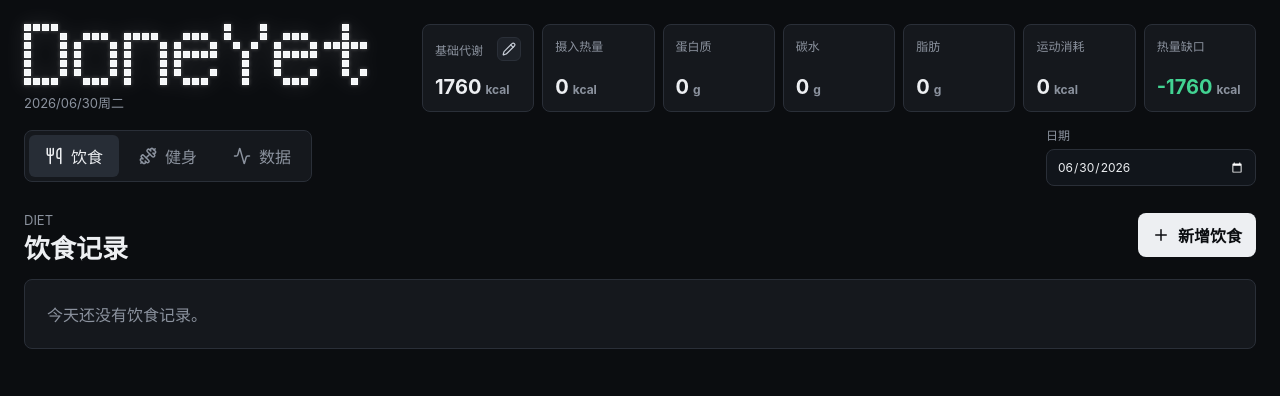
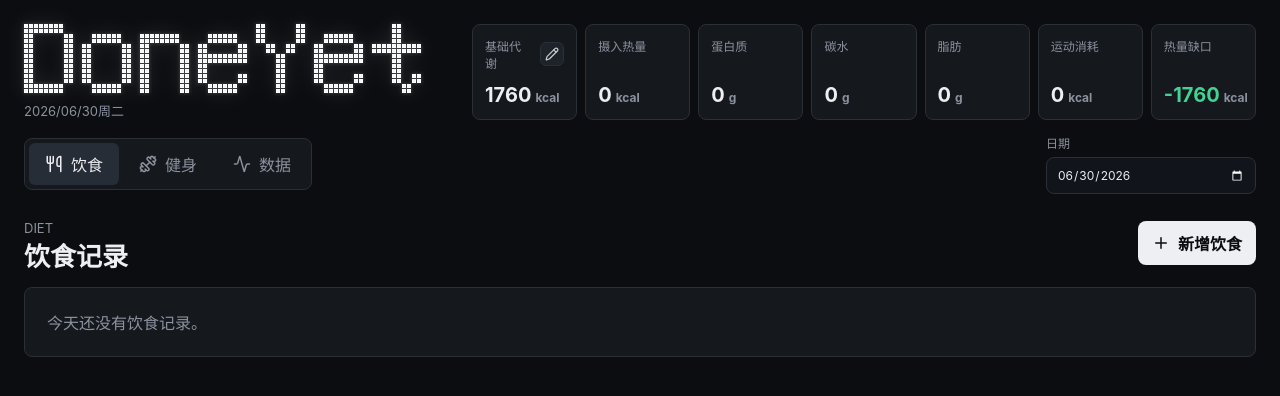
Before and after one commit to gengshuochn/DoneYet_project, a React (Vite) app in the folder client/: page / in a window 1280 px wide. Shown: the top 396 px of the page. Built offline with nearby package versions, Linux system fonts and the light colour scheme.

Commit message:
feat: bolden pixel logo strokes

```diff
--- a/client/src/components/TopStats.tsx
+++ b/client/src/components/TopStats.tsx
@@ -21,21 +21,34 @@ const pixelLetters: Record<string, string[]> = {
   t: ['00100', '00100', '11111', '00100', '00100', '00101', '00010']
 };
 
+function thickenPattern(pattern: string[]) {
+  return pattern.flatMap((row) => {
+    const thickRow = row
+      .split('')
+      .map((cell) => cell.repeat(2))
+      .join('');
+    return [thickRow, thickRow];
+  });
+}
+
 function PixelLogo() {
   return (
     <div className="pixel-word" aria-label="DoneYet" role="img">
-      {'DoneYet'.split('').map((letter, letterIndex) => (
-        <div className="pixel-letter" key={`${letter}-${letterIndex}`}>
-          {pixelLetters[letter].flatMap((row, rowIndex) =>
+      {'DoneYet'.split('').map((letter, letterIndex) => {
+        const pattern = thickenPattern(pixelLetters[letter]);
+        return (
+          <div className="pixel-letter" key={`${letter}-${letterIndex}`}>
+            {pattern.flatMap((row, rowIndex) =>
             row.split('').map((cell, colIndex) => (
               <span
                 className={cell === '1' ? 'pixel-cell on' : 'pixel-cell'}
                 key={`${rowIndex}-${colIndex}`}
               />
             ))
-          )}
-        </div>
-      ))}
+            )}
+          </div>
+        );
+      })}
     </div>
   );
 }
--- a/client/src/styles.css
+++ b/client/src/styles.css
@@ -55,7 +55,7 @@ p {
 
 .topbar {
   display: grid;
-  grid-template-columns: 380px 1fr;
+  grid-template-columns: 430px 1fr;
   gap: 18px;
   align-items: stretch;
   margin-bottom: 14px;
@@ -83,21 +83,21 @@ p {
 .pixel-word {
   display: flex;
   align-items: flex-start;
-  gap: 7px;
+  gap: 9px;
   width: max-content;
   filter: drop-shadow(0 0 10px rgba(237, 239, 242, .16));
 }
 
 .pixel-letter {
   display: grid;
-  grid-template-columns: repeat(5, 7px);
-  grid-template-rows: repeat(7, 7px);
-  gap: 2px;
+  grid-template-columns: repeat(10, 4px);
+  grid-template-rows: repeat(14, 4px);
+  gap: 1px;
 }
 
 .pixel-cell {
-  width: 7px;
-  height: 7px;
+  width: 4px;
+  height: 4px;
 }
 
 .pixel-cell.on {
```
